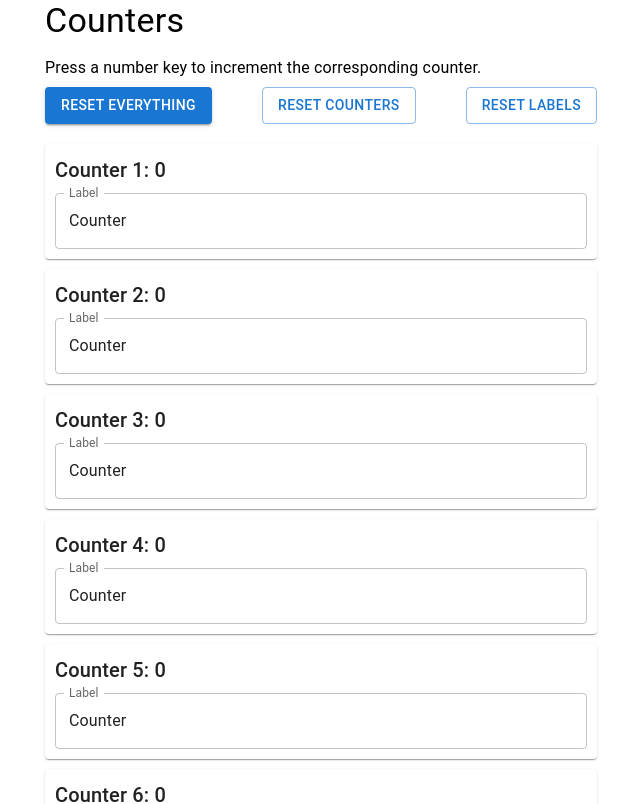
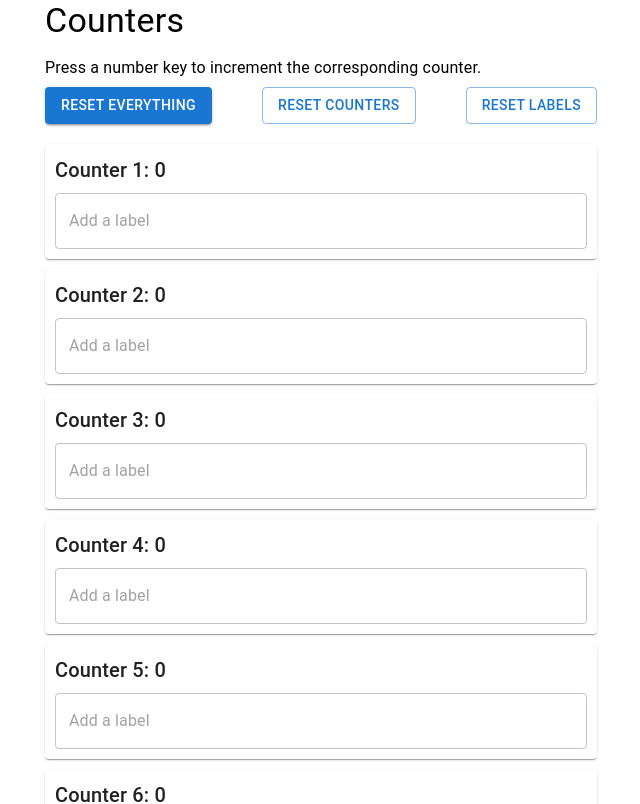
Before and after one commit to KenanHanke/counter-app, a React (Create React App) app: page / in a window 1280 px wide. Shown: the top 804 px of the page, without its empty margins (319-959 px from the left). Built offline with nearby package versions, Linux system fonts and the light colour scheme.

Commit message:
Minor changes

```diff
--- a/src/App.js
+++ b/src/App.js
@@ -13,7 +13,7 @@ const App = () => {
   );
 
   const [labels, setLabels] = useState(
-    Array(10).fill("Counter").map((label, index) => localStorage.getItem(`label${index + 1}`) || label)
+    Array(10).fill("").map((label, index) => localStorage.getItem(`label${index + 1}`) || label)
   );
 
   const handleKeyPress = (event) => {
@@ -34,7 +34,7 @@ const App = () => {
   };
 
   const handleResetLabels = () => {
-    const defaultLabels = Array(10).fill("Counter");
+    const defaultLabels = Array(10).fill("");
     setLabels(defaultLabels);
     defaultLabels.forEach((label, index) => localStorage.setItem(`label${index + 1}`, label));
   };
@@ -70,11 +70,11 @@ const App = () => {
       {counters.map((counter, index) => (
         <CounterCard key={index}>
           <Typography variant="h6" gutterBottom>
-            {labels[index]} {(index + 1) % 10}: {counter}
+            Counter {(index + 1) % 10}: {counter}
           </Typography>
           <TextField
             fullWidth
-            label="Label"
+            placeholder='Add a label'
             value={labels[index]}
             onChange={(e) => handleChangeLabel(index, e)}
           />
```
